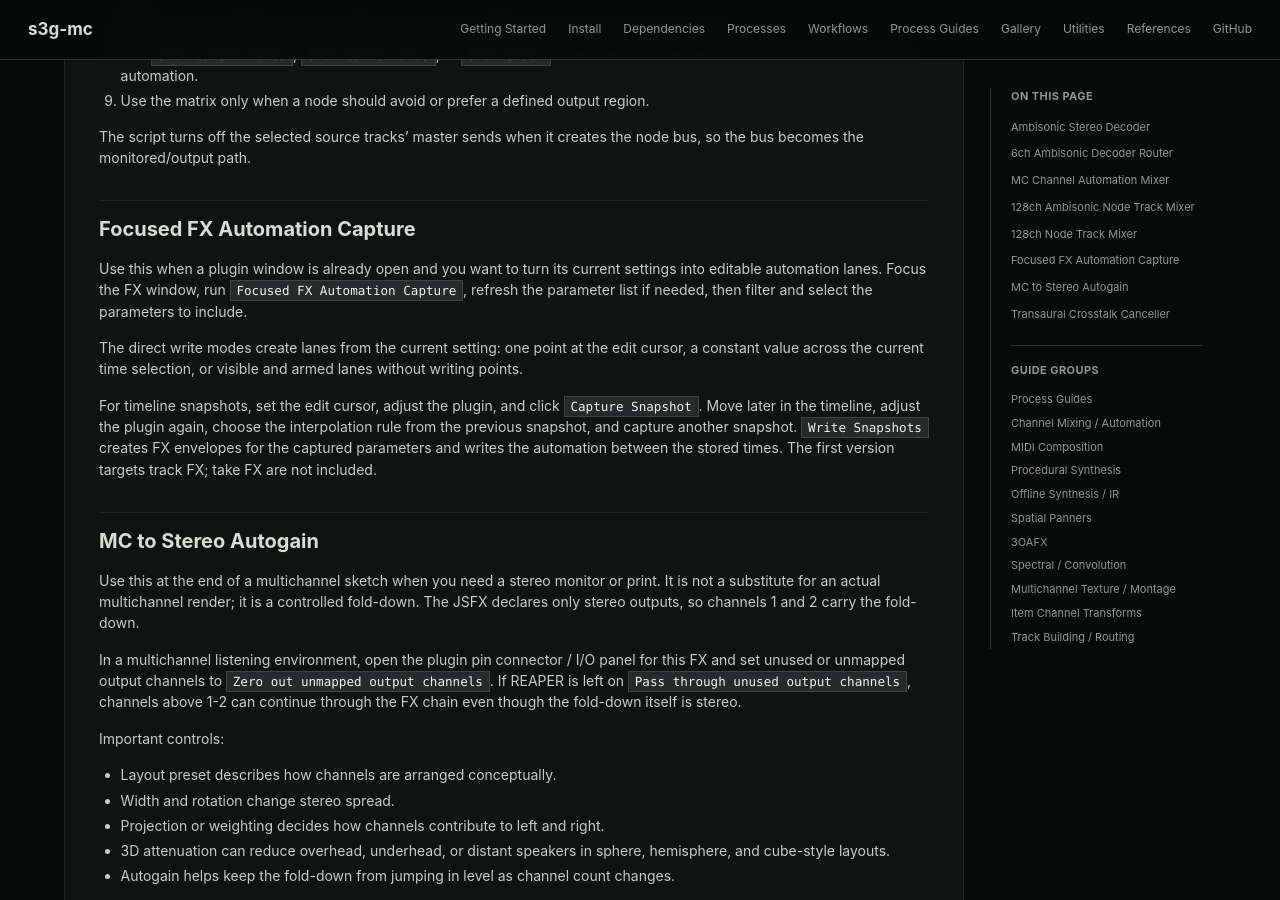
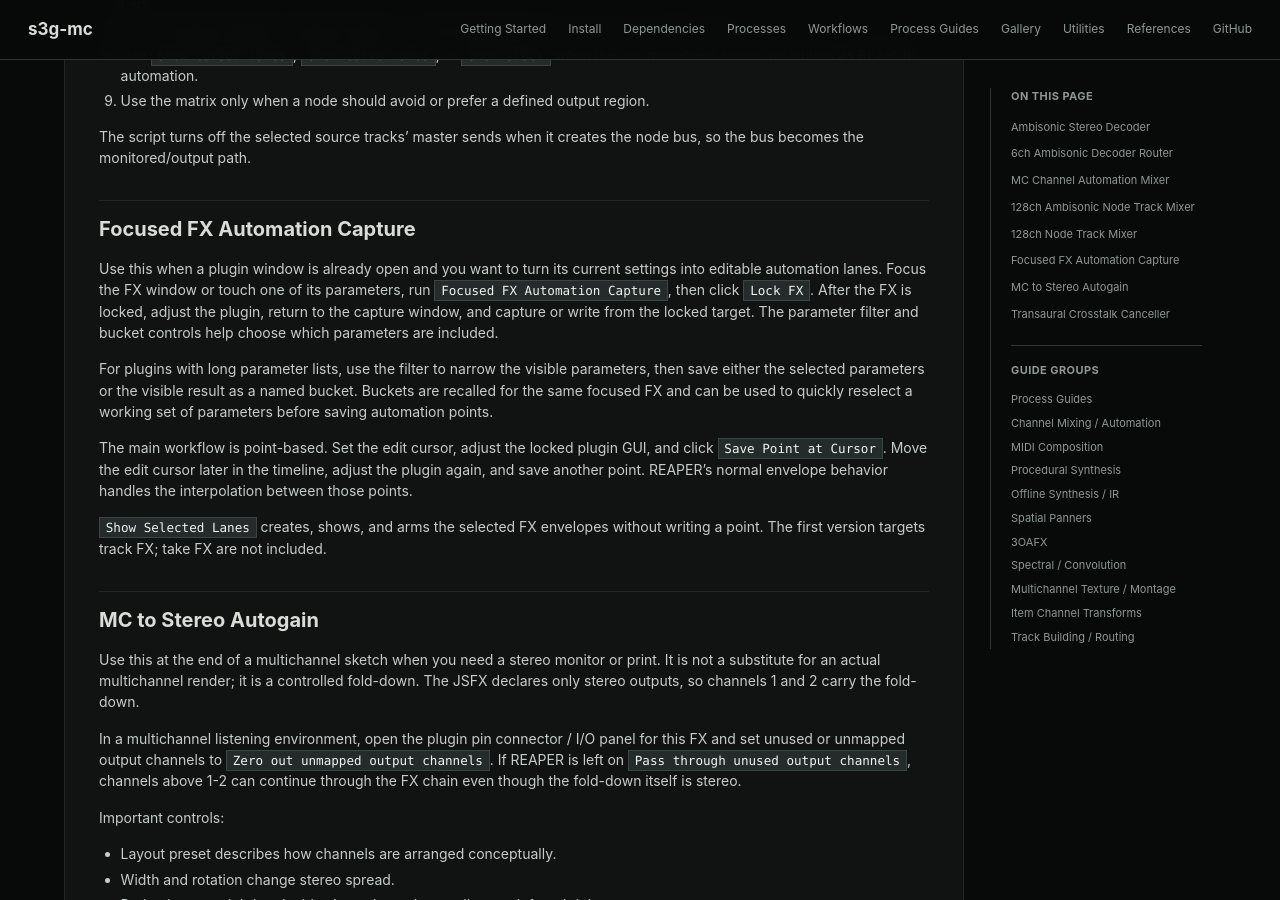
Before and after one commit to s3g/s3g-mc, a Jekyll site: the page built from docs/process-guides-channel-mixing.md, in a window 1280 px wide and 900 px high, scrolled down 3638 px. Built offline with Jekyll 4.4.1, drawn with Linux system fonts in a browser that asks for light colours.

Commit message:
fixed automation capture

```diff
--- a/docs/process-guides-channel-mixing.md
+++ b/docs/process-guides-channel-mixing.md
@@ -249,20 +249,25 @@ the node bus, so the bus becomes the monitored/output path.
 ## Focused FX Automation Capture
 
 Use this when a plugin window is already open and you want to turn its current
-settings into editable automation lanes. Focus the FX window, run `Focused FX
-Automation Capture`, refresh the parameter list if needed, then filter and
-select the parameters to include.
+settings into editable automation lanes. Focus the FX window or touch one of
+its parameters, run `Focused FX Automation Capture`, then click `Lock FX`.
+After the FX is locked, adjust the plugin, return to the capture window, and
+capture or write from the locked target. The parameter filter and bucket
+controls help choose which parameters are included.
 
-The direct write modes create lanes from the current setting: one point at the
-edit cursor, a constant value across the current time selection, or visible and
-armed lanes without writing points.
+For plugins with long parameter lists, use the filter to narrow the visible
+parameters, then save either the selected parameters or the visible result as a
+named bucket. Buckets are recalled for the same focused FX and can be used to
+quickly reselect a working set of parameters before saving automation points.
 
-For timeline snapshots, set the edit cursor, adjust the plugin, and click
-`Capture Snapshot`. Move later in the timeline, adjust the plugin again, choose
-the interpolation rule from the previous snapshot, and capture another
-snapshot. `Write Snapshots` creates FX envelopes for the captured parameters
-and writes the automation between the stored times. The first version targets
-track FX; take FX are not included.
+The main workflow is point-based. Set the edit cursor, adjust the locked
+plugin GUI, and click `Save Point at Cursor`. Move the edit cursor later in
+the timeline, adjust the plugin again, and save another point. REAPER's normal
+envelope behavior handles the interpolation between those points.
+
+`Show Selected Lanes` creates, shows, and arms the selected FX envelopes
+without writing a point. The first version targets track FX; take FX are not
+included.
 
 
 
```
Also changed, not shown: docs/tools.md (+2 -2 lines), README.md, 1 other file.
